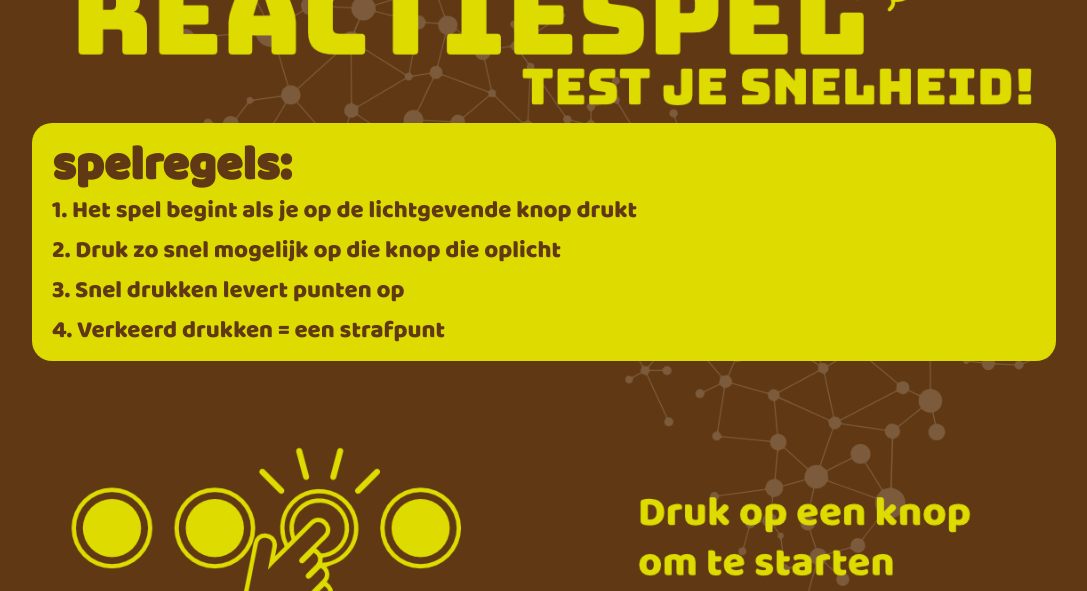
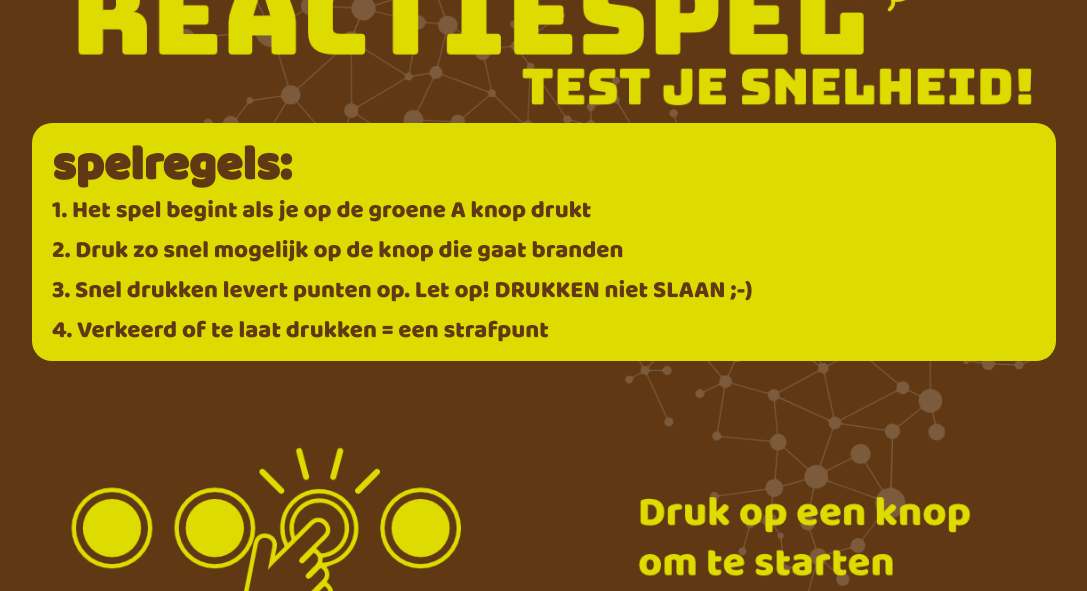
Before and after one commit to PH-F/raspberry_pi3_arcade, a Flask app: page /game in a window 1280 px wide. Shown: the part 133-724 px from the top of the page, without its empty margins (96-1183 px from the left). Run offline with Flask 2, Linux system fonts and the light colour scheme.

Commit message:
changes to game play instructions

```diff
--- a/python/templates/game_start.html
+++ b/python/templates/game_start.html
@@ -12,10 +12,10 @@
 <section class="back_green container">
     <div>
         <h2>spelregels:</h2>
-        1. Het spel begint als je op de lichtgevende knop drukt<br>
-        2. Druk zo snel mogelijk op die knop die oplicht<br>
-        3. Snel drukken levert punten op<br>
-        4. Verkeerd drukken = een strafpunt
+        1. Het spel begint als je op de groene A knop drukt<br>
+        2. Druk zo snel mogelijk op de knop die gaat branden<br>
+        3. Snel drukken levert punten op. Let op! DRUKKEN niet SLAAN ;-)<br>
+        4. Verkeerd of te laat drukken = een strafpunt
     </div>
 </section>
 <div class="virtual_right">
```
